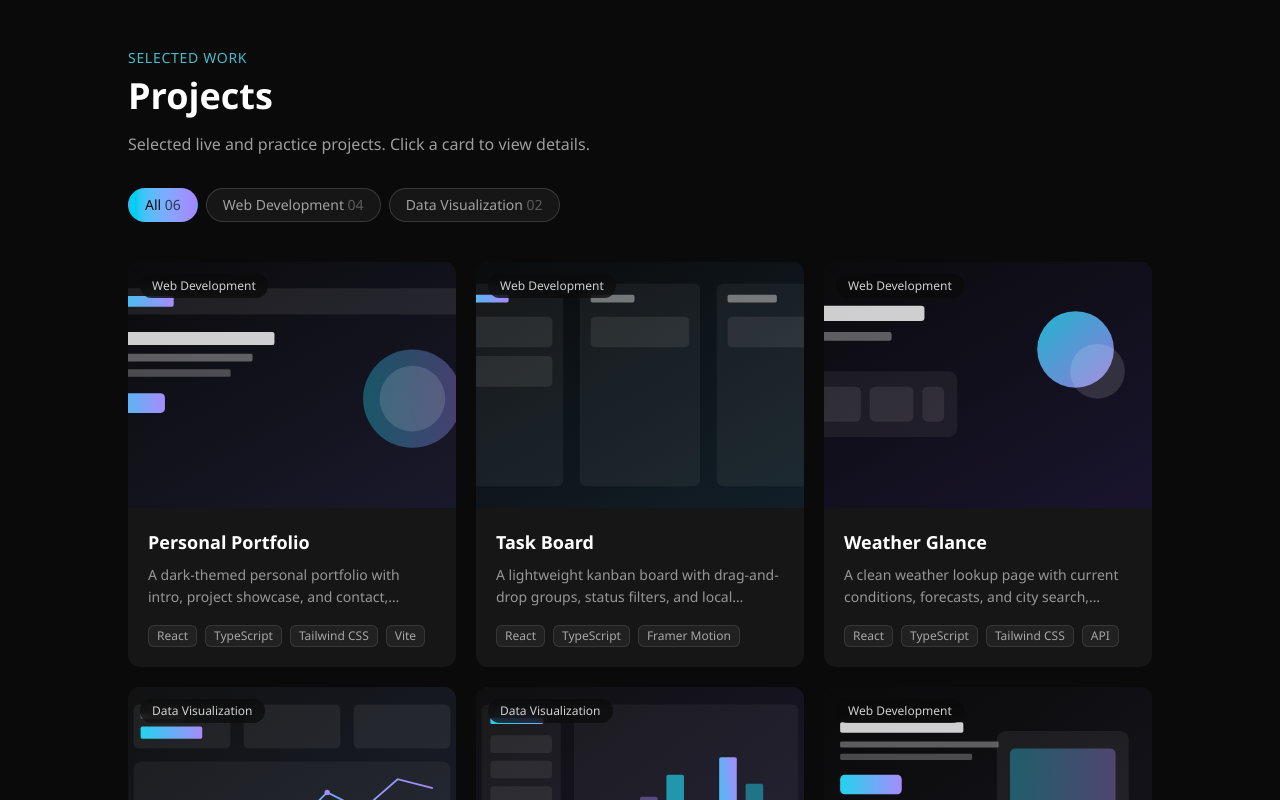
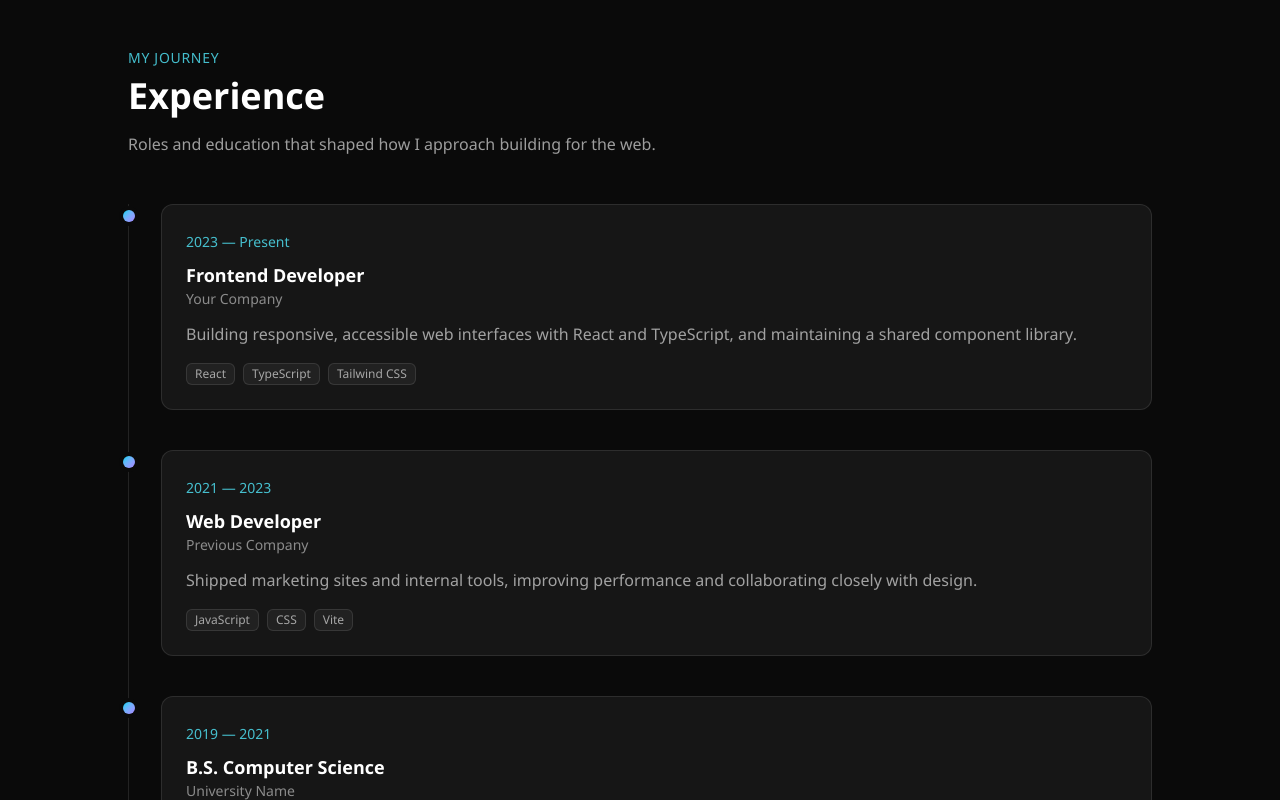
Before and after one commit to 188Y/personal-work-collections, a React (Vite) app: page / in a window 1280 px wide. Shown: the part 1460-2260 px from the top of the page. Built offline with nearby package versions, Linux system fonts and the light colour scheme.

Commit message:
feat: add experience timeline section

```diff
--- a/src/App.tsx
+++ b/src/App.tsx
@@ -1,6 +1,7 @@
 import Header from "./components/Header"
 import Hero from "./components/Hero"
 import About from "./components/About"
+import Experience from "./components/Experience"
 import Projects from "./components/Projects"
 import Contact from "./components/Contact"
 import Footer from "./components/Footer"
@@ -13,6 +14,7 @@ const App = () => {
       <main>
         <Hero />
         <About />
+        <Experience />
         <Projects />
         <Contact />
       </main>
--- /dev/null
+++ b/src/components/Experience.tsx
@@ -0,0 +1,101 @@
+import { motion, type Variants } from "framer-motion"
+import { experienceSection, experiences } from "../data/experience"
+
+/** Parent container: stagger children in one after another */
+const containerVariants: Variants = {
+  hidden: {},
+  visible: {
+    transition: { staggerChildren: 0.12, delayChildren: 0.05 },
+  },
+}
+
+/** Shared child animation: fade up into place */
+const itemVariants: Variants = {
+  hidden: { opacity: 0, y: 20 },
+  visible: {
+    opacity: 1,
+    y: 0,
+    transition: { duration: 0.5, ease: "easeOut" },
+  },
+}
+
+/** Vertical timeline of work and education history */
+const Experience = () => {
+  return (
+    <section
+      id="experience"
+      className="bg-[#0a0a0a] px-4 py-24 text-white"
+      aria-labelledby="experience-title"
+    >
+      <div className="mx-auto w-full max-w-5xl">
+        {/* Section heading */}
+        <motion.div
+          initial={{ opacity: 0, y: 16 }}
+          whileInView={{ opacity: 1, y: 0 }}
+          viewport={{ once: true, amount: 0.4 }}
+          transition={{ duration: 0.5 }}
+        >
+          <p className="text-sm font-medium tracking-wider text-cyan-300/80 uppercase">
+            {experienceSection.tagline}
+          </p>
+          <h2
+            id="experience-title"
+            className="mt-2 text-3xl font-bold text-white sm:text-4xl"
+          >
+            {experienceSection.heading}
+          </h2>
+          <p className="mt-4 text-white/60">{experienceSection.description}</p>
+        </motion.div>
+
+        {/* Timeline */}
+        <motion.ol
+          variants={containerVariants}
+          initial="hidden"
+          whileInView="visible"
+          viewport={{ once: true, amount: 0.1 }}
+          className="relative mt-12 space-y-10 border-l border-white/10 pl-8"
+        >
+          {experiences.map((entry) => (
+            <motion.li
+              key={`${entry.role}-${entry.period}`}
+              variants={itemVariants}
+              className="relative"
+            >
+              {/* Timeline dot */}
+              <span
+                className="absolute -left-[38px] top-1.5 h-3 w-3 rounded-full bg-gradient-to-br from-cyan-400 to-violet-400 ring-4 ring-[#0a0a0a]"
+                aria-hidden="true"
+              />
+
+              {/* Entry card */}
+              <div className="rounded-xl border border-white/10 bg-[#161616] p-6">
+                <span className="text-sm font-medium text-cyan-300/80">
+                  {entry.period}
+                </span>
+                <h3 className="mt-2 text-lg font-semibold text-white">
+                  {entry.role}
+                </h3>
+                <p className="text-sm text-white/50">{entry.organization}</p>
+                <p className="mt-3 text-sm leading-relaxed text-white/60 sm:text-base">
+                  {entry.description}
+                </p>
+                <ul className="mt-4 flex flex-wrap gap-2">
+                  {entry.tags.map((tag) => (
+                    <li
+                      key={tag}
+                      className="rounded-md border border-white/10 bg-white/5 px-2 py-0.5 text-xs text-white/60"
+                    >
+                      {tag}
+                    </li>
+                  ))}
+                </ul>
+              </div>
+            </motion.li>
+          ))}
+        </motion.ol>
+      </div>
+    </section>
+  )
+}
+
+export default Experience
--- /dev/null
+++ b/src/data/experience.ts
@@ -0,0 +1,50 @@
+/** Work and education history shown in the experience timeline */
+
+export type ExperienceEntry = {
+  /** Date range, e.g. "2023 — Present" */
+  period: string
+  /** Job title or degree */
+  role: string
+  /** Company or institution */
+  organization: string
+  /** One or two sentences about the role */
+  description: string
+  /** Related skills or topics */
+  tags: string[]
+}
+
+/** Experience section copy */
+export const experienceSection = {
+  tagline: "My journey",
+  heading: "Experience",
+  description:
+    "Roles and education that shaped how I approach building for the web.",
+} as const
+
+/** Timeline entries, ordered newest first */
+export const experiences: ExperienceEntry[] = [
+  {
+    period: "2023 — Present",
+    role: "Frontend Developer",
+    organization: "Your Company",
+    description:
+      "Building responsive, accessible web interfaces with React and TypeScript, and maintaining a shared component library.",
+    tags: ["React", "TypeScript", "Tailwind CSS"],
+  },
+  {
+    period: "2021 — 2023",
+    role: "Web Developer",
+    organization: "Previous Company",
+    description:
+      "Shipped marketing sites and internal tools, improving performance and collaborating closely with design.",
+    tags: ["JavaScript", "CSS", "Vite"],
+  },
+  {
+    period: "2019 — 2021",
+    role: "B.S. Computer Science",
+    organization: "University Name",
+    description:
+      "Studied software fundamentals, data structures, and modern web development.",
+    tags: ["Algorithms", "Data Structures", "Web"],
+  },
+]
```
